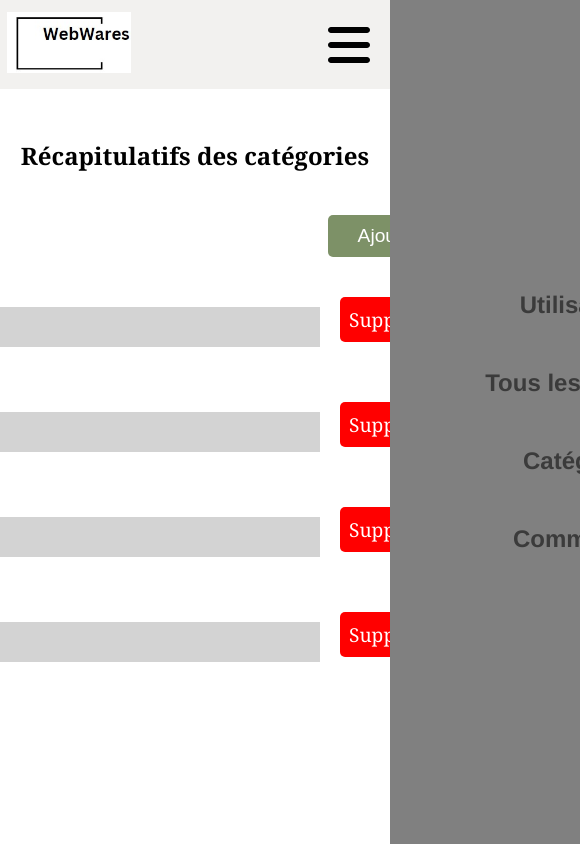
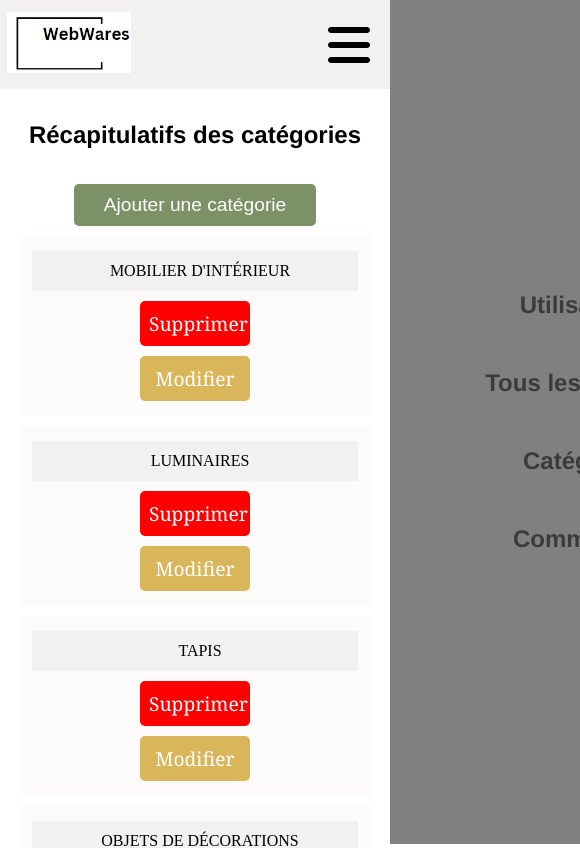
Before and after one commit to Rokayia/WebWares, a Vue app: page /page-modification-categories in a window 390 px wide. Shown: the top 848 px of the page, 580 px wide, since content can reach past the window. Built offline with nearby package versions, Linux system fonts and the light colour scheme.

Commit message:
finitCSSADMIN

```diff
--- a/src/components/AjouterModifierModal.vue
+++ b/src/components/AjouterModifierModal.vue
@@ -52,6 +52,7 @@
 
   .modal{
       max-width: 600px;
+      height: 650px;
       width: 100%;
       background-color: white;
       border-radius:10px;
@@ -60,6 +61,7 @@
       position: relative;
       margin: 5px;
       font-family: cursive;
+
   }
   .iconModalClose{
     position: absolute;
--- a/src/components/btnLandingPage.vue
+++ b/src/components/btnLandingPage.vue
@@ -142,7 +142,7 @@ export default {
     font-size: 1.2rem;
     border:none;
     padding: 10px 30px 10px 30px;
-    margin-top: 3px;
+    margin-top: 10px;
     border-radius: 5px;
 
 }
--- a/src/views/BackOfficeGestionProduits.vue
+++ b/src/views/BackOfficeGestionProduits.vue
@@ -73,56 +73,56 @@
 
   <Modal :is-visible="showModalFlag" @close="showModalFlag=false">
     <div class="containerModal">
-      <form>
+      <form class="ajoutform">
         <h2>Ajouter un produit</h2>
         <div class="info_Modal">
-          <label for="editName">Titre : </label><br />
+          <label for="editName">Titre : </label>
           <input type="text" id="editName" v-model="nouveauProd.titre" />
         </div>
 
-        <br />
+
 
         <div class="info_Modal">
-          <label for="editPrice">Prix produit:</label><br />
+          <label for="editPrice">Prix produit:</label>
           <input type="number" id="editPrice" v-model="nouveauProd.prix" />
         </div>
-        <br />
+
 
         <div class="info_Modal">
-          <label for="editQuantity">Quantité de stock disponible:</label><br />
+          <label for="editQuantity">Quantité de stock disponible:</label>
           <input
             type="number"
             id="editQuantity"
             v-model="nouveauProd.stock"
           />
-        </div><br />
+        </div>
 
         <div class=" info_Modal image">
-          <label for="editimage">Image du produit:</label><br />
+          <label for="editimage">Image du produit:</label>
           <input type="file" @change="convertToBase64" accept="image/*" />
-          <br />
+
           <div v-if="showImage">
             <img class="imageModal" :src="base64textString" :alt="imageName" />
           </div>
-          <br />
+
         </div>
 
         <div class="info_Modal">
-          <label for="editMoq">Quantité minimale de commande:</label><br />
+          <label for="editMoq">Quantité minimale de commande:</label>
           <input
             type="number"
             id="editQuantity"
             v-model="nouveauProd.moq"
           />
-        </div><br />
+        </div>
 <div class="info_Modal">
 
-          <label for="editDesc">Description : </label><br />
+          <label for="editDesc">Description : </label>
           <input type="text" id="editDesc" v-model="nouveauProd.description" />
 </div>
 
         <div class="info_Modal">
-          <label for="editCategory">Catégorie produit:</label><br />
+          <label for="editCategory">Catégorie produit:</label>
           <select id="editCategory" v-model="nouveauProd.categorieId">
             <option
               v-for="categorie in categories"
@@ -132,9 +132,9 @@
               {{ categorie.name }}
             </option></select
           >
-        </div><br />
+        </div>
 
-        <br /><br />
+
         <btnProduct
         label="Ajouter"
         backgroundColor="AjouterPanier"
@@ -174,7 +174,7 @@
         </div>
 
 
-        <div class=" info_Modal imageModalContainer">
+        <div class=" info_Modal-imageModalContainer">
           <div>
             <p>Image produit:</p>
              <img class="imageModal" :src="getImgUrl(nouveauProdModif)"  />
@@ -358,6 +358,10 @@ export default {
 .titreGestionProduits{
   margin-top: 20px;
 }
+.ajoutform .info_Modal{
+  margin-bottom: 10px;
+}
+
 
 .listeProduitsAdmin{
   font-family: cursive;
@@ -402,9 +406,25 @@ tr th {
  text-align: center;
 
 }
+.containerModal{
+  height: 600px;
+  display: flex;
+  justify-content: center;
+  align-items: center;
+
+
+
+}
+.info_Modal-imageModalContainer{
+  display: flex;
+  justify-content: center;
+  flex-direction: column;
+  align-items: center;
+}
 
 .imageModal {
   max-width: 100px;
+  height: 100px;
 
 }
 
--- a/src/views/PageModificationCategories.vue
+++ b/src/views/PageModificationCategories.vue
@@ -2,6 +2,7 @@
   <MyHeader />
 
   <div class="containerCategorie">
+    <div class="ctncat">
     <h2 class="titre">Récapitulatifs des catégories</h2>
     <div class="boutonAjouter">
       <btnProduct
@@ -32,6 +33,7 @@
         />
       </div>
     </div>
+  </div>
     <!-- <div class="containerAjout">
 
             <input
@@ -48,6 +50,7 @@
 
     <Modal :is-visible="showModalFlag" @close="showModalFlag = false">
       <div class="containerModal">
+
         <form>
           <h2>Ajouter une catégorie</h2>
           <div class="info_Modal">
@@ -61,12 +64,13 @@
             @click="ajouterCategorie()"
           />
         </form>
+
       </div>
     </Modal>
 
 
     <Modal :is-visible="showModifModalFlag" @close="showModifModalFlag=false">
-        <form>
+        <form class="centerform">
           <h2>Modifier une catégorie</h2>
           <div class="info_Modal">
             <label for="editName">Nom de la catégorie : </label><br />
@@ -142,76 +146,92 @@ export default {
 .containerModifCategories {
   display: flex;
   align-items: center;
+  width: 90%;
+  font-family: cursive;
+  text-transform: uppercase ;
+  background-color: #e2dac71c;
+  margin-top: 30px;
+
+
+
+}
+.boutonAjouter{
+  width: 100%;
+
+  display: flex;
+  justify-content: flex-end;
+
 }
 .affichage {
   margin-top: 15px;
   min-height: 40px;
-  width: 500px;
-  text-align: start;
+  width: 90%;
+  display: flex;
+  justify-content: center;
+  align-items: center;
   padding-left: 10px;
-  background-color: rgba(128, 128, 128, 0.349);
+  background-color: #F1F1EF;
   color: black;
   font-family: cursive;
 }
-.boutonAjouter {
-  width: 750px;
-  display: flex;
-  align-items: flex-end;
-  justify-content: flex-end;
-}
+
 .containerCategorie {
   /* background-color: #333; */
-  width: 100%;
-  margin: 0 auto;
-  height: 100vh;
-  color: #333;
+
+  min-height: 100vh;
   display: flex;
   flex-direction: column;
   align-items: center;
   gap: 20px;
-  font-family: Georgia, "Times New Roman", Times, serif;
-  max-width: 1000px;
+
+
 }
-@media screen and (max-width: 1200px) {
-  .container {
-    width: 90%;
-  }
+.ctncat{
+  max-width: 1200px;
+  width: 100%;;
+  display: flex;
+  justify-content: center;
+  align-items: center;
+  flex-direction: column;
+  margin-top: 30px;
+
 }
-/* .containerCategories {
-    background-color : blue;
+.ctncat h2{
+  font-size: 2rem;
+}
+.centerform{
+  display: flex;
+  justify-content: center;
+  flex-direction: column;
+  align-items: center;
+  height: 100%;
+
+}
+@media (max-width:765px) {
+  .boutonAjouter{
+
+
+  display: flex;
+  justify-content: center;
+
 
 }
 
 
-.affichage {
-    background-color: chocolate;
-} */
-.containerAjout {
-  margin: 10px;
-  /* background-color : green; */
 }
-.containerAjout button {
-  margin-left: 10px;
-  /* background-color : green; */
-}
-.containerAjout input {
-  margin-right: 10px;
-  /* background-color : green; */
-  border-radius: 5px;
-}
-.btnAjout {
-  background-color: rgb(255, 210, 143);
-  margin-right: 10px;
-  width: 200px;
-  height: 30px;
-  border-radius: 15px;
+@media (max-width:500px){
+  .containerModifCategories{
+   display: flex;
+   flex-direction: column;
+   margin-top: 10px;
+  }
+  .ctncat h2{
+  font-size: 1.5rem;
+  margin: 2px;
+  margin-bottom: 25px;
 }
 
-.titre {
-  margin-top: 50px;
 }
-.modifSupp {
-  margin: 10px;
-  display: flex;
-}
+
+
 </style>
```
